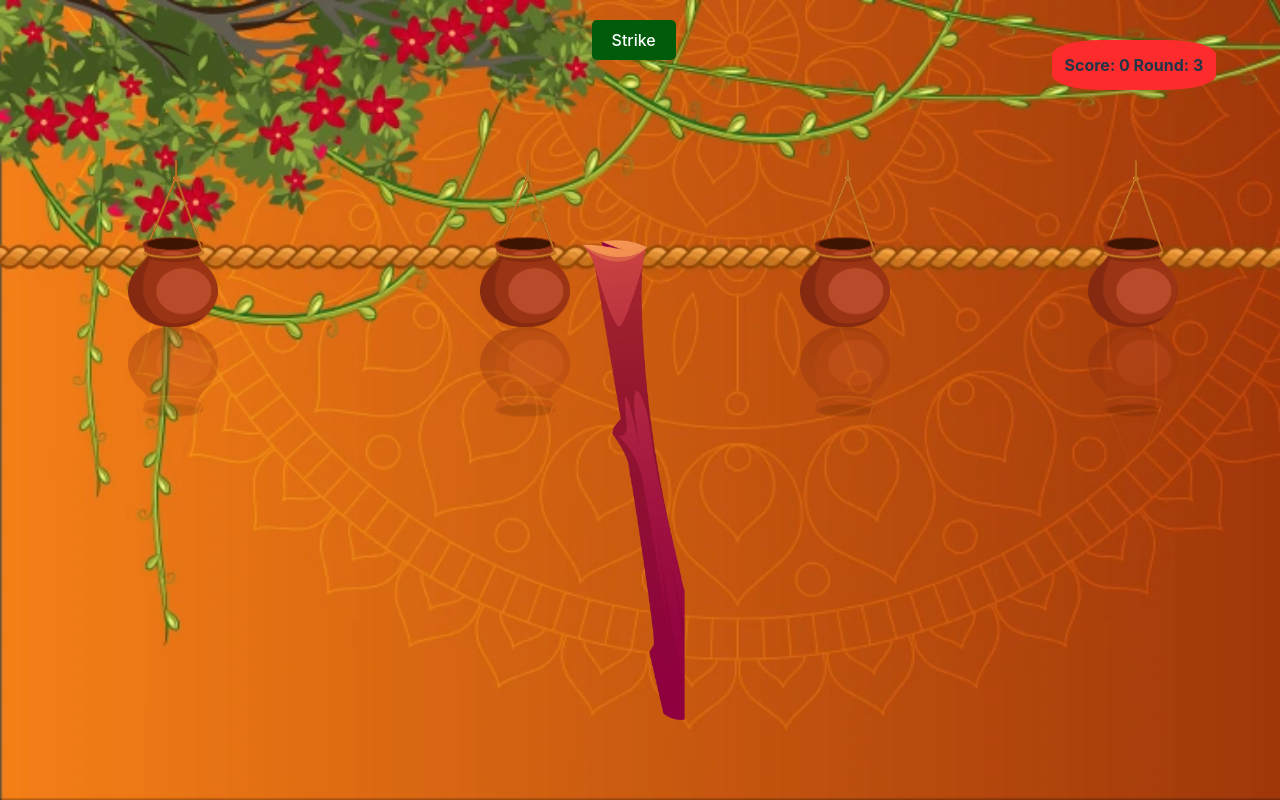
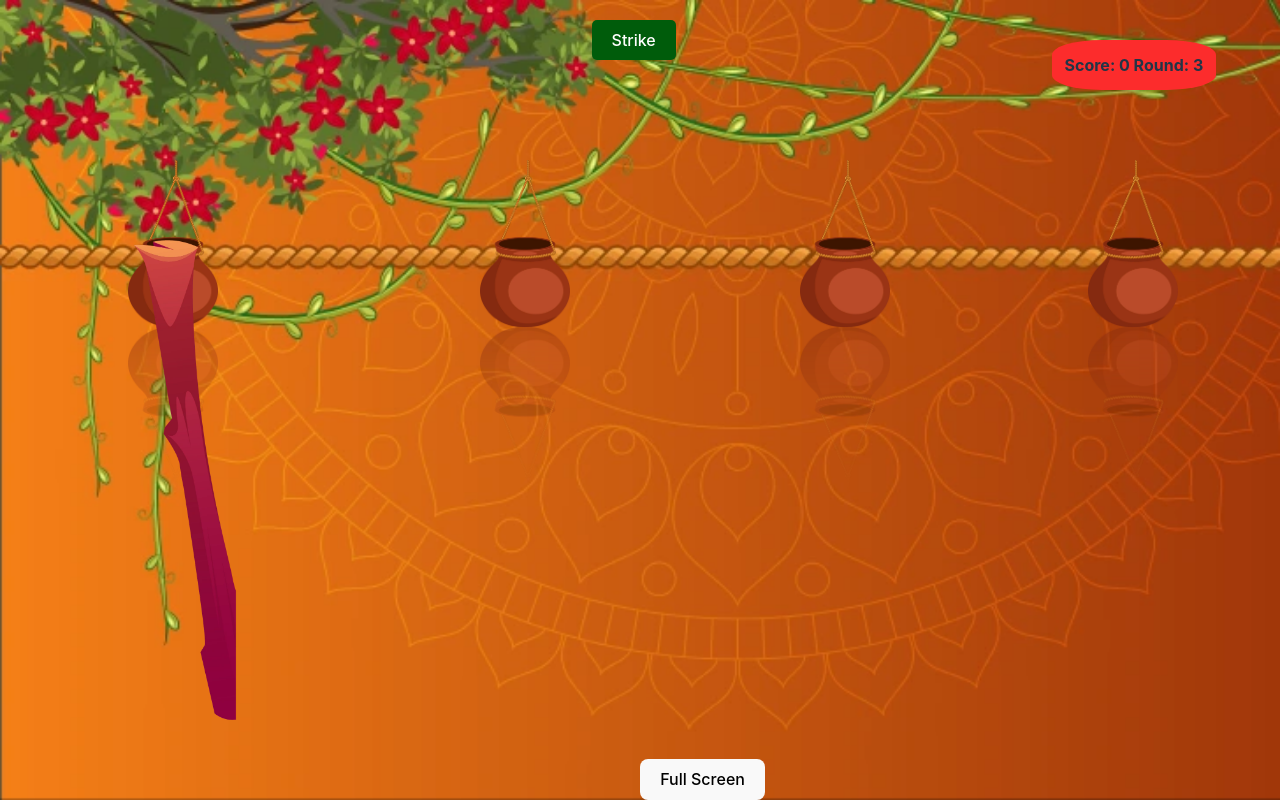
Before and after one commit to Nipunc55/New-Year-Games, a React (Vite) app: page /1 in a window 1280 px wide. Built offline with nearby package versions, Linux system fonts and the light colour scheme.

Commit message:
CHG | add full screen to game1

```diff
--- a/src/games/Game_01.jsx
+++ b/src/games/Game_01.jsx
@@ -29,33 +29,40 @@ function Game_01() {
     //     screen.orientation.lock('landscape')
     //   }
     // }
-
     // // Add an event listener to detect changes in orientation
     // window.addEventListener('orientationchange', handleOrientationChange)
-
     // // Lock the screen to landscape orientation on mount
     // screen.orientation.lock('landscape')
-
     // // Remove the event listener on unmount
     // return () => {
     //   window.removeEventListener('orientationchange', handleOrientationChange)
     // }
     // Check if the screen width is less than 768 pixels
-    if (window.matchMedia('(max-width: 768px)').matches) {
-      if (typeof screen.orientation !== 'undefined') {
-        screen.orientation
-          .lock('landscape')
-          .then(function () {
-            console.log('locked')
-          })
-          .catch(function (error) {
-            console.log('not working')
-          })
-        // screen.orientation API is supported
-      } else {
-        // screen.orientation API is not supported
-      }
-
+    // if (window.matchMedia('(max-width: 768px)').matches) {
+    //   try {
+    //     if (document.fullscreenEnabled) {
+    //       if (document.fullscreenElement === null) {
+    //         document.documentElement.requestFullscreen()
+    //       } else {
+    //         document.exitFullscreen()
+    //       }
+    //     }
+    //   } catch (error) {
+    //     console.log(error)
+    //   }
+    // if (typeof screen.orientation !== 'undefined') {
+    //   // screen.orientation
+    //   //   .lock('landscape')
+    //   //   .then(function () {
+    //   //     console.log('locked')
+    //   //   })
+    //   //   .catch(function (error) {
+    //   //     console.log('not working')
+    //   //   })
+    //   // screen.orientation API is supported
+    // } else {
+    //   // screen.orientation API is not supported
+    // }
     // if (!screen.orientation) {
     //   // Unlock the screen orientation before locking it
     //   screen.orientation
@@ -73,7 +80,7 @@ function Game_01() {
     // } else {
     //   console.error('Screen orientation API is not supported')
     // }
-    }
+    //}
   }, [])
 
   const ref = useRef()
@@ -158,9 +165,22 @@ function Game_01() {
     if (number == randomNum) return true
     return false
   }
+  const fullScreen = () => {
+    try {
+      if (document.fullscreenEnabled) {
+        if (document.fullscreenElement === null) {
+          document.documentElement.requestFullscreen()
+        } else {
+          document.exitFullscreen()
+        }
+      }
+    } catch (error) {
+      console.log(error)
+    }
+  }
 
   return (
-    <div className={styles.App}>
+    <div id="container" className={styles.App}>
       <div className={styles.container}>
         <GamePopUp show={gameOver} score={score} resetButton={ResatrtGame} />
 
@@ -178,6 +198,9 @@ function Game_01() {
         score={score}
         round={round}
       />
+      <button className={styles.fullScreenButton} onClick={fullScreen}>
+        Full Screen
+      </button>
     </div>
   )
 }
--- a/src/styles/Game_1.module.css
+++ b/src/styles/Game_1.module.css
@@ -137,3 +137,7 @@
     }
   }
 }
+.fullScreenButton {
+  position: absolute;
+  bottom: 0;
+}
```
Lines whose indentation alone changed are shown as unchanged.
